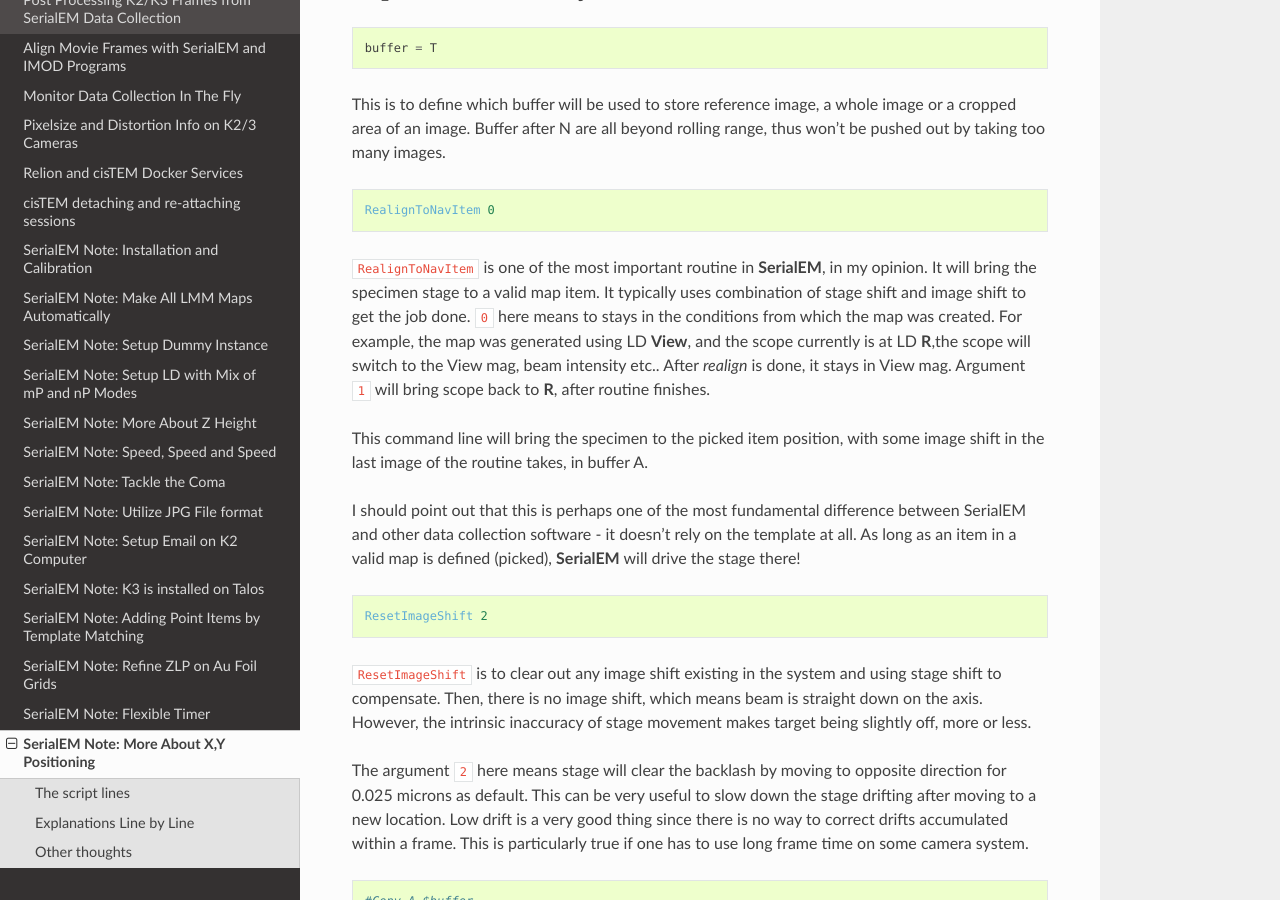
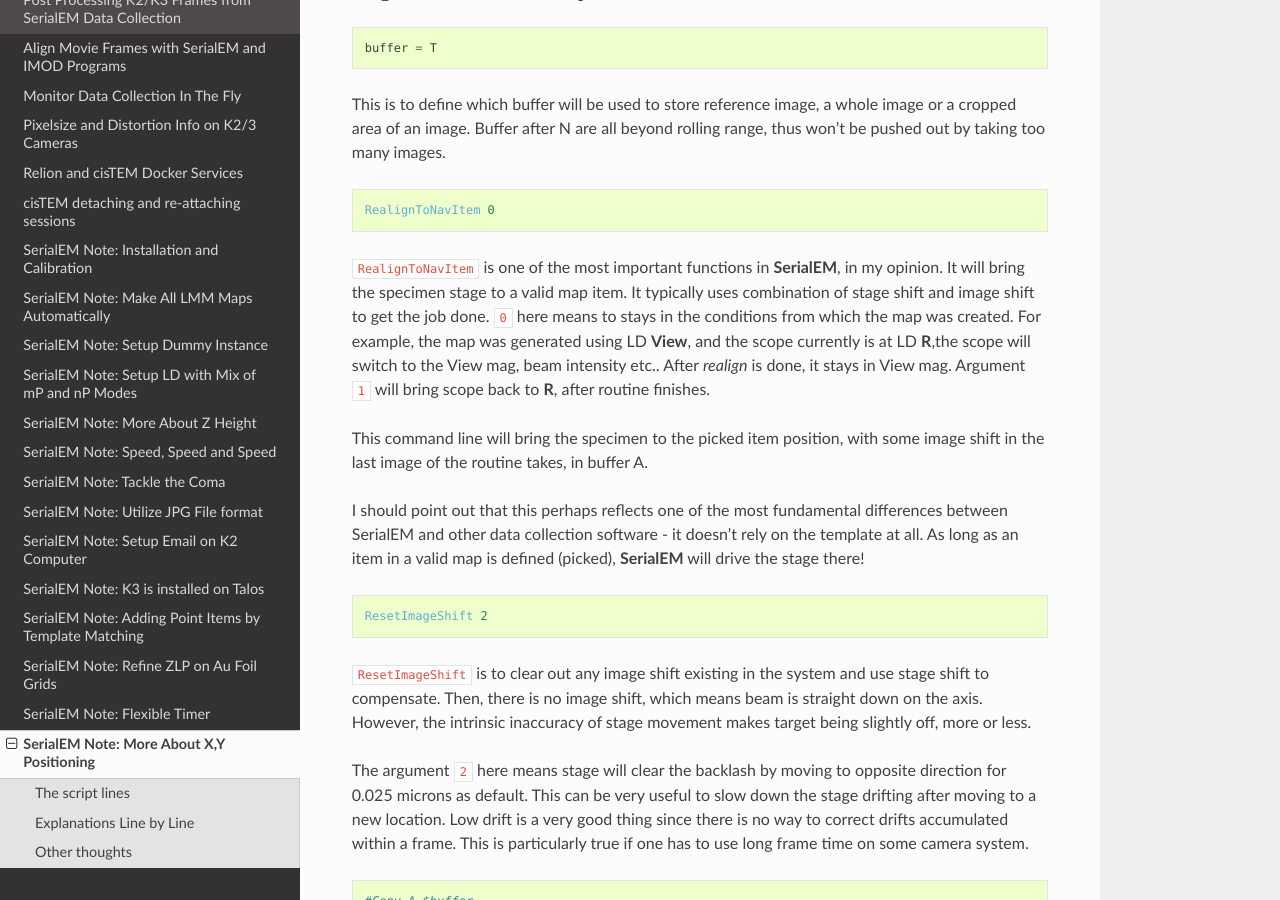
Before and after one commit to xuchen66/sphinx-emdocs, a Sphinx documentation site: the page built from source/serialem-note-more-about-XY-position.rst, in a window 1280 px wide and 900 px high, scrolled down 775 px. Built offline with Sphinx 7.4.7 and the Read the Docs theme 2.0.0, drawn with Linux system fonts in a browser that asks for light colours; pages that are not in the unit, such as notebooks, are missing from menus.

Commit message:
Update serialem-note-more-about-XY-position.rst

```diff
--- a/source/serialem-note-more-about-XY-position.rst
+++ b/source/serialem-note-more-about-XY-position.rst
@@ -51,20 +51,20 @@
 
     RealignToNavItem 0
 
-``RealignToNavItem`` is one of the most important routine in **SerialEM**, in my opinion. It will bring the specimen stage to
+``RealignToNavItem`` is one of the most important functions in **SerialEM**, in my opinion. It will bring the specimen stage to
 a valid map item. It typically uses combination of stage shift and image shift to get the job done. ``0`` here means to stays
 in the conditions from which the map was created. For example, the map was generated using LD **View**, and the scope currently is at LD **R**,the scope will switch to the View mag, beam intensity etc.. After *realign* is done, it stays in View mag. Argument ``1`` will bring scope back to **R**, after routine finishes.
 
 This command line will bring the specimen to the picked item position, with some image shift in the last image of the routine takes, in buffer A.
 
-I should point out that this is perhaps one of the most fundamental difference between SerialEM and other data collection
+I should point out that this perhaps reflects one of the most fundamental differences between SerialEM and other data collection
 software - it doesn't rely on the template at all. As long as an item in a valid map is defined (picked), **SerialEM** will drive the stage there!
 
 .. code-block:: ruby
 
     ResetImageShift 2
 
-``ResetImageShift`` is to clear out any image shift existing in the system and using stage shift to compensate. Then, there is no image shift, which means beam is straight down on the axis. However, the intrinsic inaccuracy of stage movement makes
+``ResetImageShift`` is to clear out any image shift existing in the system and use stage shift to compensate. Then, there is no image shift, which means beam is straight down on the axis. However, the intrinsic inaccuracy of stage movement makes
 target being slightly off, more or less.
 
 The argument ``2`` here means stage will clear the backlash by moving to opposite direction for 0.025 microns as default. This can be very useful to slow down the stage drifting after moving to a new location. Low drift is a very good thing since there is no way to correct drifts accumulated within a frame. This is particularly true if one has to use long frame time on some camera system.
```
Also changed, not shown: other parts of source/serialem-note-more-about-XY-position.rst (+1 -1 lines).
